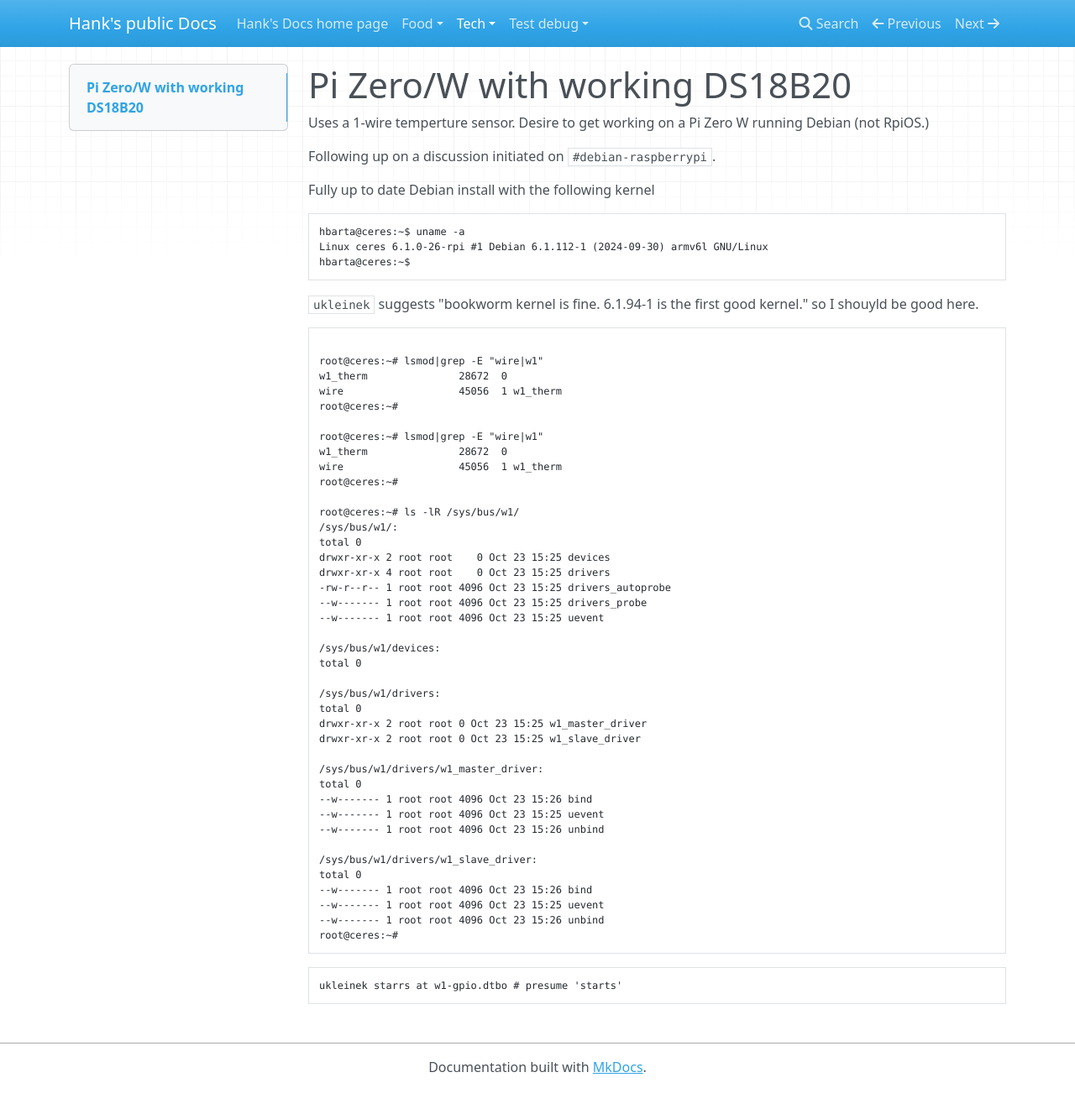
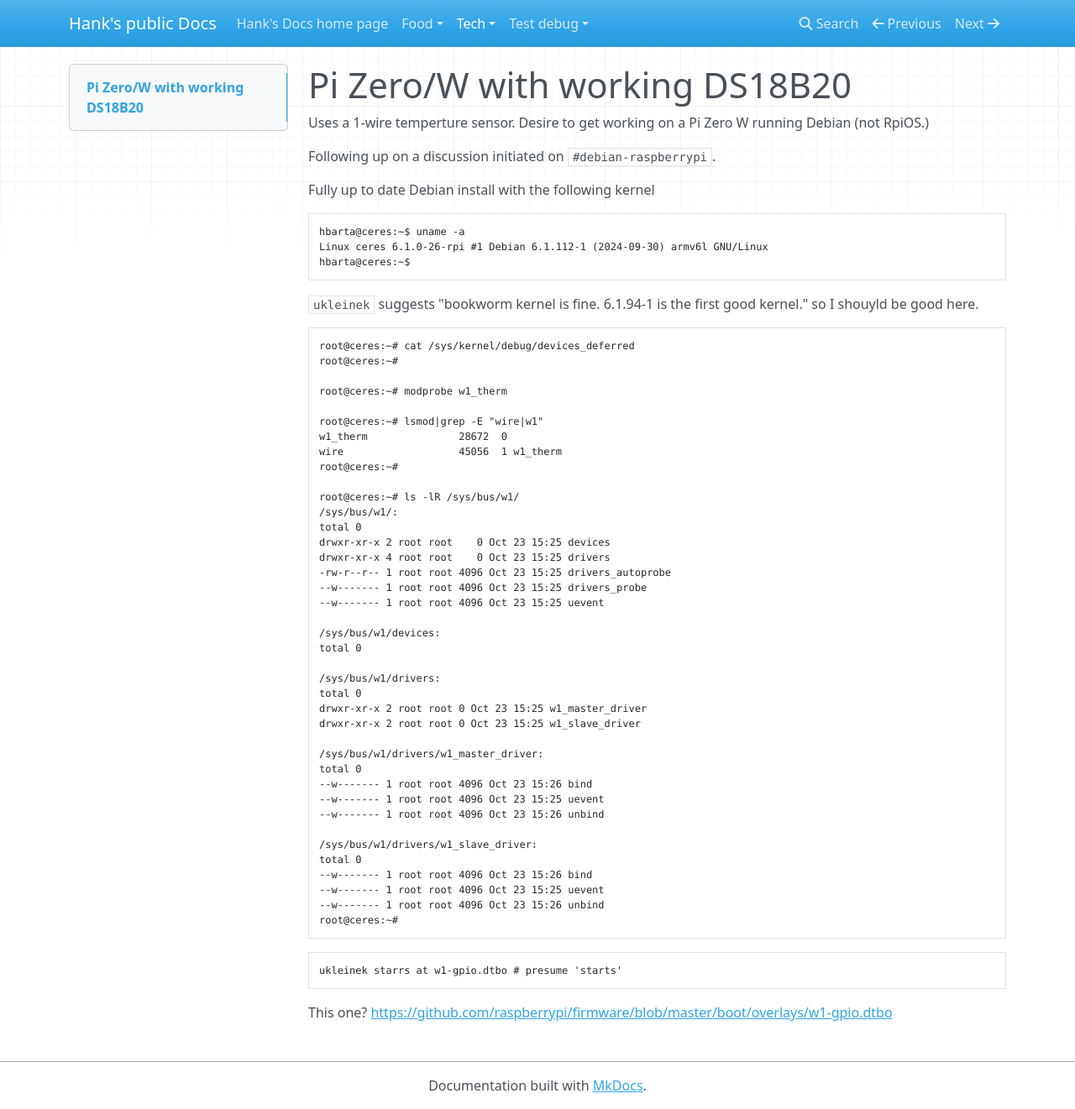
Before and after one commit to HankB/MkDocs-blog, an MkDocs documentation site: the page built from docs/tech/Pi-Zero_Debian_DS18B20.md, in a window 1280 px wide and 1321 px high. Shown: the whole window at 84% size. Built offline with MkDocs 1.6.1, drawn with Linux system fonts in a browser that asks for light colours; nearby versions of some CDN libraries.

Commit message:
add missing pieces

````diff
--- a/docs/tech/Pi-Zero_Debian_DS18B20.md
+++ b/docs/tech/Pi-Zero_Debian_DS18B20.md
@@ -15,11 +15,10 @@ hbarta@ceres:~$
 `ukleinek` suggests "bookworm kernel is fine. 6.1.94-1 is the first good kernel." so I shouyld be good here.
 
 ```text
+root@ceres:~# cat /sys/kernel/debug/devices_deferred
+root@ceres:~#
 
-root@ceres:~# lsmod|grep -E "wire|w1"
-w1_therm               28672  0
-wire                   45056  1 w1_therm
-root@ceres:~#
+root@ceres:~# modprobe w1_therm
 
 root@ceres:~# lsmod|grep -E "wire|w1"
 w1_therm               28672  0
@@ -60,3 +59,5 @@ root@ceres:~#
 ```text
 ukleinek starrs at w1-gpio.dtbo # presume 'starts'
 ```
+
+This one? <https://github.com/raspberrypi/firmware/blob/master/boot/overlays/w1-gpio.dtbo>
````
